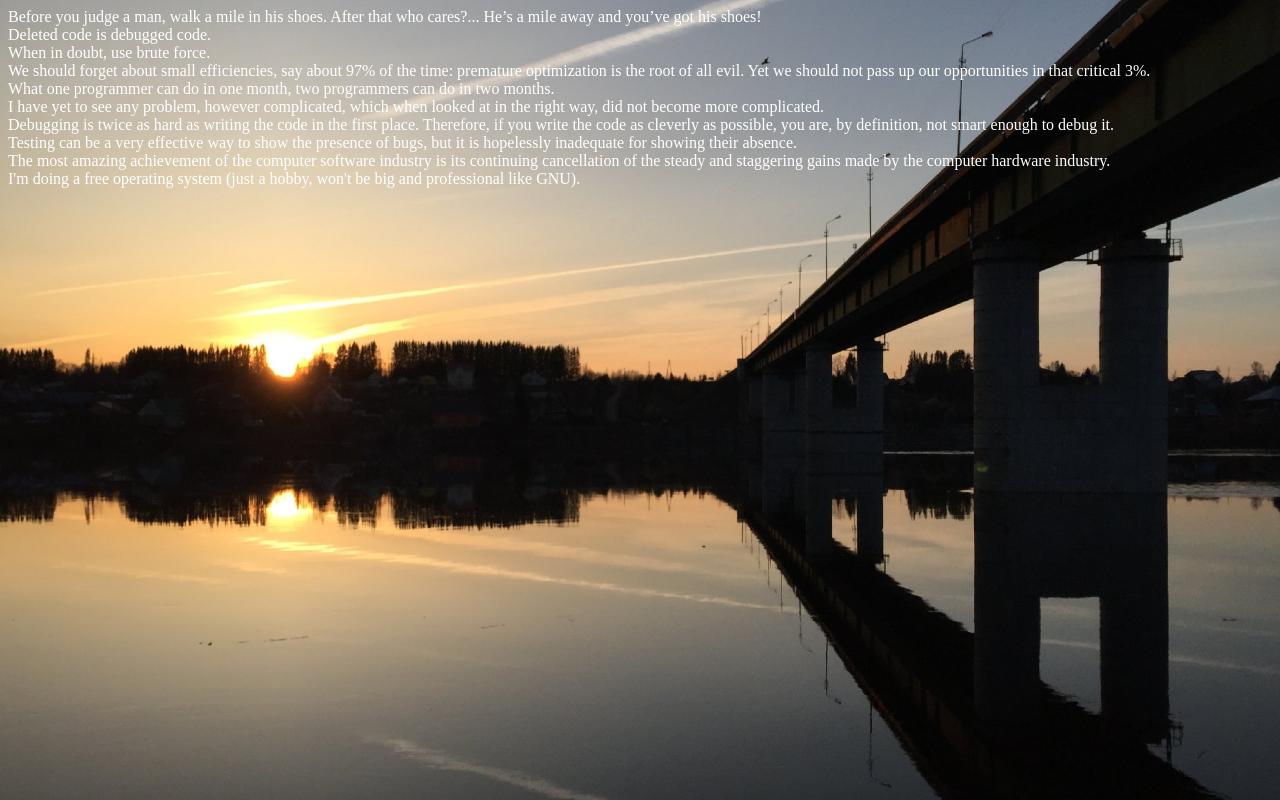
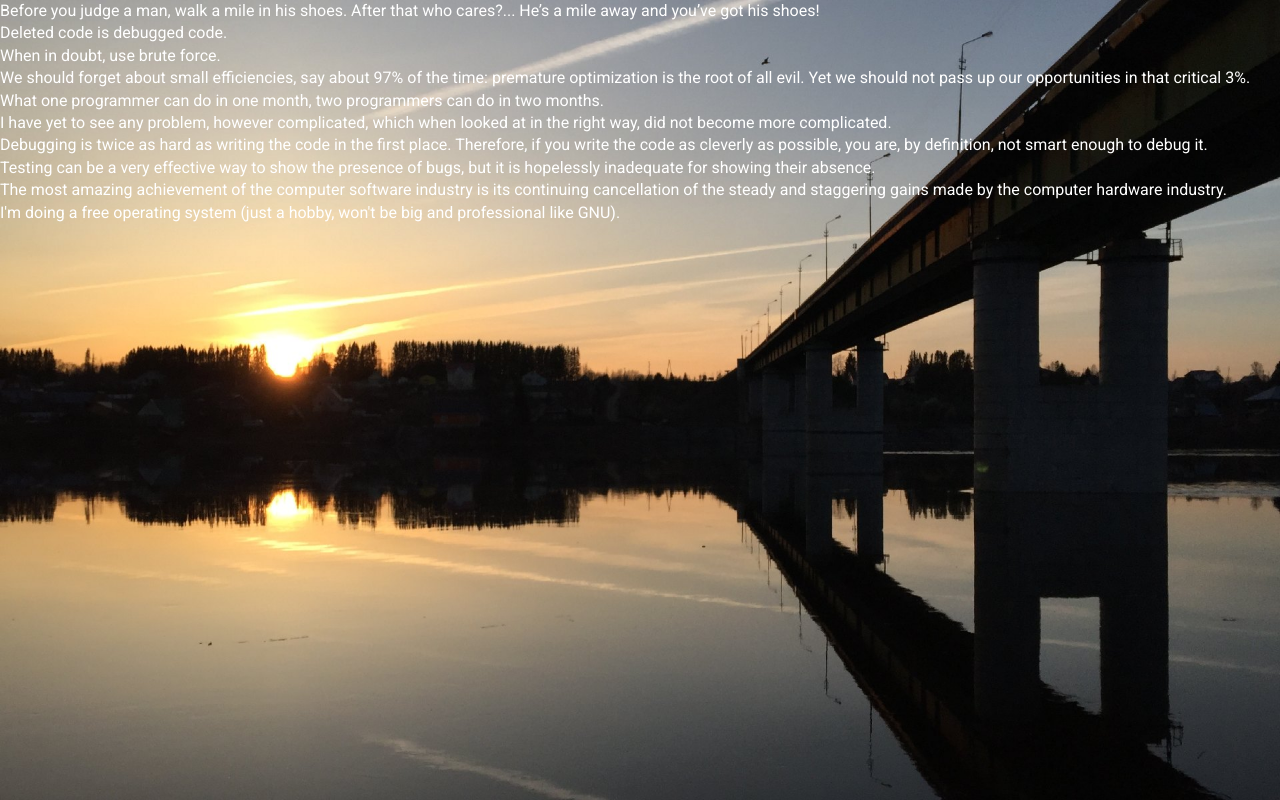
Before and after one commit to pozh/ccnquotes, a React (Create React App) app: page / in a window 1280 px wide. Built offline with nearby package versions, Linux system fonts and the light colour scheme; data requests are answered from the project's data file.

Commit message:
Base styling - reset, fonts, main scss file

```diff
--- /dev/null
+++ b/src/assets/styles/_reset.scss
@@ -0,0 +1,51 @@
+// http://meyerweb.com/eric/tools/css/reset/
+//  v2.0 | 20110126
+//  License: none (public domain)
+
+html, body, div, span, applet, object, iframe,
+h1, h2, h3, h4, h5, h6, p, blockquote, pre,
+a, abbr, acronym, address, big, cite, code,
+del, dfn, em, img, ins, kbd, q, s, samp,
+small, strike, strong, sub, sup, tt, var,
+b, u, i, center,
+dl, dt, dd, ol, ul, li,
+fieldset, form, label, legend,
+table, caption, tbody, tfoot, thead, tr, th, td,
+article, aside, canvas, details, embed,
+figure, figcaption, footer, header, hgroup,
+menu, nav, output, ruby, section, summary,
+time, mark, audio, video {
+  margin: 0;
+  padding: 0;
+  border: 0;
+  font-size: 100%;
+  font: inherit;
+  vertical-align: baseline;
+}
+// HTML5 display-role reset for older browsers
+article, aside, details, figcaption, figure,
+footer, header, hgroup, menu, nav, section {
+  display: block;
+}
+body {
+  line-height: 1;
+}
+ol, ul {
+  list-style: none;
+}
+blockquote, q {
+  quotes: none;
+}
+blockquote:before, blockquote:after,
+q:before, q:after {
+  content: '';
+  content: none;
+}
+table {
+  border-collapse: collapse;
+  border-spacing: 0;
+}
+
+* {
+  box-sizing: border-box;
+}
--- a/src/index.css
+++ /dev/null
@@ -1,10 +0,0 @@
-body {
-  background: url(assets/images/bg.jpg) no-repeat;
-  background-size: cover;
-  background-attachment: fixed;
-  color: white;
-}
-
-a {
-  color: white;
-}
--- a/src/index.js
+++ b/src/index.js
@@ -2,7 +2,7 @@
 import ReactDOM from 'react-dom';
 import { Provider } from 'react-redux';
 
-import './index.css';
+import './index.scss';
 import store from './redux/store';
 import App from './App';
 import {fetchQuotesApi} from './redux/actions';
--- /dev/null
+++ b/src/index.scss
@@ -0,0 +1,23 @@
+@import "assets/styles/reset";
+@import url('https://fonts.googleapis.com/css?family=Roboto|Satisfy&display=swap');
+
+html,
+body,
+#root,
+.ccnquotes{
+  height: 100%;
+}
+
+body {
+  background: url(assets/images/bg.jpg) no-repeat;
+  background-size: cover;
+  background-attachment: fixed;
+  color: white;
+  font-family: Roboto, Arial, sans-serif;
+  font-size: 1rem;
+  line-height: 1.4;
+}
+
+a {
+  color: white;
+}
```
